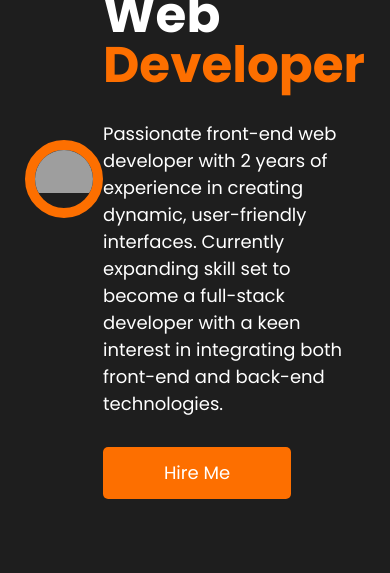
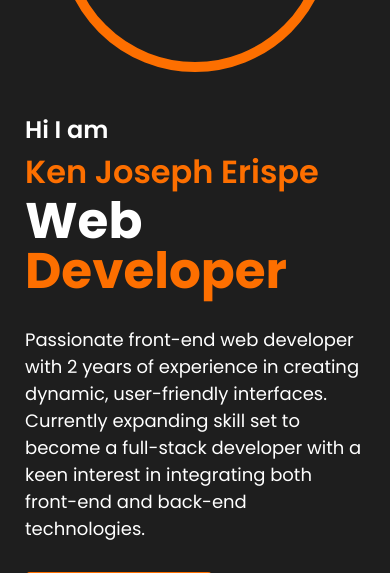
Before and after one commit to Ken85418/portfolio, a PHP site: page /--index.php in a window 390 px wide. Shown: the part 394-967 px from the top of the page. Run offline with PHP 8.4, Linux system fonts and the light colour scheme; grey boxes are pictures that could not be loaded.

Commit message:
Updated media.css

```diff
--- a/css/media.css
+++ b/css/media.css
@@ -30,6 +30,9 @@
 
 }
 @media only screen and (max-width: 1000px){
+    header {
+        min-height: 0;
+    }
     body.nav-open {
         overflow: hidden;
     }
@@ -69,8 +72,15 @@
         display: none;
     }
 
+    .hero_con {
+        padding: 60px 0;
+        flex-wrap: wrap;
+        gap: 40px;
+    }
     .hero_img {
-
+        width: 350px;
+        max-width: 80%;
+        margin: 0 auto;
     }
 
     .hero_info h2 span {
```
Also changed, not shown: css/media.min.css (+1 -1 lines).
